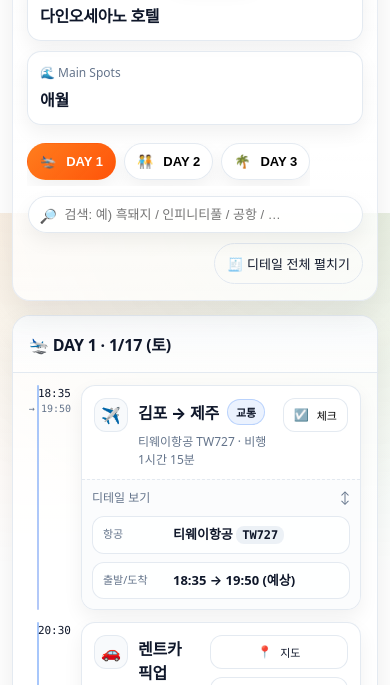
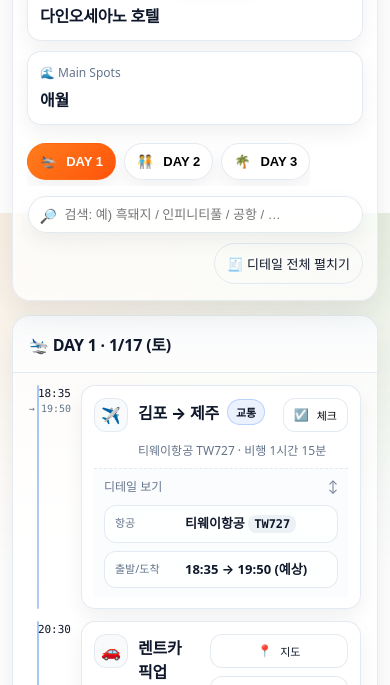
Before and after one commit to soyeonschool/JEJU, a plain HTML site: page index.html in a window 390 px wide. Both pictures are taken after a click on the button "🧾 디테일 전체 펼치기". Shown: the part 631-1316 px from the top of the page. Drawn offline with Linux system fonts and the light colour scheme.

Commit message:
Add files via upload

```diff
--- a/index.html
+++ b/index.html
@@ -248,8 +248,14 @@
     }
     .card:hover{transform:translateY(-1px);border-color:#cbd5e1}
 
-    .cardTop{padding:12px 12px 10px;display:flex;gap:10px;align-items:flex-start;justify-content:space-between}
-    .main{display:flex;gap:10px;align-items:flex-start;min-width:0}
+    /* ✅ cardTop: 헤더줄 + note줄 + details */
+    .cardTop{padding:12px 12px 10px;display:flex;flex-direction:column;gap:8px}
+
+    /* ✅ 헤더 한 줄: 왼쪽(아이콘/제목/태그) + 오른쪽(버튼) */
+    .headRow{display:flex;align-items:flex-start;justify-content:space-between;gap:10px}
+
+    .mainHead{display:flex;gap:10px;align-items:flex-start;min-width:0;flex:1 1 auto}
+
     .emoji{
       width:34px;height:34px;border-radius:12px;
       display:grid;place-items:center;
@@ -265,6 +271,7 @@
       display:flex;gap:8px;align-items:center;flex-wrap:wrap;
       margin-top:1px;
     }
+
     .tag{
       font-size:11px;
       padding:4px 8px;
@@ -284,16 +291,16 @@
       letter-spacing: .2px;
     }
 
-    .txt .subline{
-      margin-top:6px;
+    /* ✅ note는 버튼 영향 없이 전체 폭 */
+    .sublineFull{
+      color:var(--muted);
       font-size:12px;
-      color:var(--muted);
       line-height:1.5;
-      overflow:hidden;
-      text-overflow:ellipsis;
+      padding-left:44px; /* 아이콘(34)+gap(10) 만큼 들여쓰기: 제목 시작선 맞춤 */
       display:-webkit-box;
       -webkit-line-clamp:2;
       -webkit-box-orient:vertical;
+      overflow:hidden;
     }
 
     .rightBtns{display:flex;gap:8px;align-items:center;flex:0 0 auto}
@@ -375,7 +382,7 @@
     }
 
     /* =========================================================
-      📱 Mobile polish (핵심: 디테일 공백↓ + 버튼 앱같이 + 노트 정렬)
+      📱 Mobile polish
     ========================================================= */
     @media (max-width: 600px){
       .wrap{padding:16px 12px 60px}
@@ -401,40 +408,36 @@
       .time{font-size:11px;padding-top:2px;text-align:right}
       .time2{font-size:10px;color:var(--muted);margin-top:2px;line-height:1.2}
 
-      /* ✅ 노트(서브라인) 모바일에서 2줄 클램프 해제 -> 정렬/잘림 문제 제거 */
-      .txt .subline{
+      /* ✅ note: 모바일은 2줄 제한 해제(원하면 지워도 됨) */
+      .sublineFull{
         display:block;
         overflow:visible;
-        text-overflow:unset;
         -webkit-line-clamp:unset;
-        margin-top:8px;
+        padding-left:44px;
+        margin-top:2px;
       }
 
-      /* ✅ 버튼: “📍 지도 / ✅ 체크” 아이콘 버튼 + 작은 텍스트 + 자동 줄바꿈 */
+      /* ✅ 버튼: 아이콘 버튼 + 자동 줄바꿈 */
       .rightBtns{
-        flex-wrap:wrap;          /* 줄바꿈 */
+        flex-wrap:wrap;
         gap:8px;
         justify-content:flex-end;
       }
       .mini{
+        flex:1 1 48%;
+        justify-content:center;
         padding:8px 10px;
         border-radius:12px;
       }
-      .mini .lbl{
-        font-size:11px;          /* 텍스트 작게 */
-      }
-      .mini{
-        flex:1 1 48%;            /* 두 개면 2칸처럼 보이고, 공간 부족하면 자동 줄바꿈 */
-        justify-content:center;
-      }
+      .mini .lbl{font-size:11px}
 
-      /* ✅ 디테일 가운데 공백 줄이기(핵심) */
+      /* ✅ 디테일 가운데 공백 줄이기 */
       details{padding:8px 10px 10px}
       .detailBody{gap:8px}
       .kv{
-        grid-template-columns:64px 1fr;  /* 라벨 폭 줄임 */
-        gap:6px;                         /* 가운데 간격 줄임 */
-        padding:8px 10px;                /* 내부 여백 줄임 */
+        grid-template-columns:64px 1fr;
+        gap:6px;
+        padding:8px 10px;
         border-radius:12px;
       }
       .kv .k{font-size:11px}
@@ -939,7 +942,8 @@
 
         card.innerHTML = `
           <div class="cardTop">
-            <div class="main">
+            <div class="headRow">
+              <div class="mainHead">
                 <div class="emoji">${it.emoji || "✨"}</div>
                 <div class="txt">
                   <div class="name">
@@ -947,7 +951,6 @@
                     ${dayBadge}
                     <span class="${tagClass}">${it.type || "일정"}</span>
                   </div>
-                <div class="subline">${it.note || ""}</div>
                 </div>
               </div>
 
@@ -958,6 +961,8 @@
                 </button>
               </div>
             </div>
+
+            ${it.note ? `<div class="sublineFull">${it.note}</div>` : ``}
 
             <details ${expandAll ? "open":""}>
               <summary>
@@ -984,8 +989,10 @@
                 `}
               </div>
             </details>
+          </div>
         `;
 
+        // ✅ 체크 버튼
         card.querySelector('[data-act="done"]').addEventListener("click", (e)=>{
           e.preventDefault();
           e.stopPropagation();
@@ -995,7 +1002,18 @@
           render();
         });
 
-        card.querySelector(".cardTop").addEventListener("click", ()=>{
+        // ✅ 지도 버튼 눌렀을 때 디테일 토글 안 되게
+        const mapA = card.querySelector('[data-act="map"]');
+        if(mapA){
+          mapA.addEventListener("click", (e)=>{
+            e.stopPropagation();
+          });
+        }
+
+        // ✅ 카드 헤더/노트 영역 클릭하면 디테일 토글
+        card.querySelector(".cardTop").addEventListener("click", (e)=>{
+          // details/summary 클릭은 기본 동작 유지
+          if(e.target.closest("details")) return;
           const det = card.querySelector("details");
           det.open = !det.open;
         });
```
Lines whose indentation alone changed are shown as unchanged.
